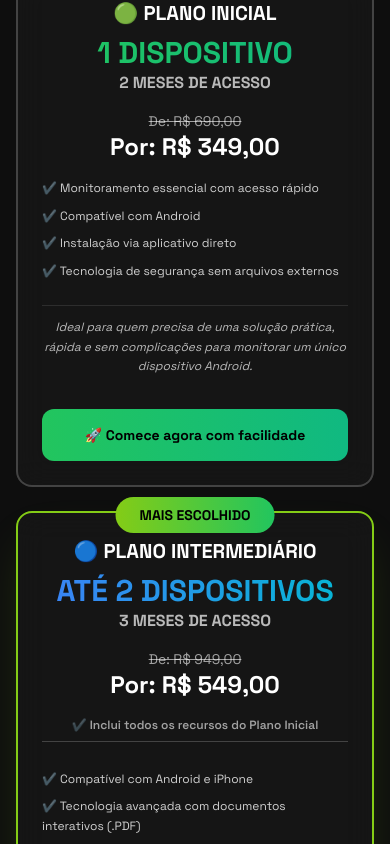
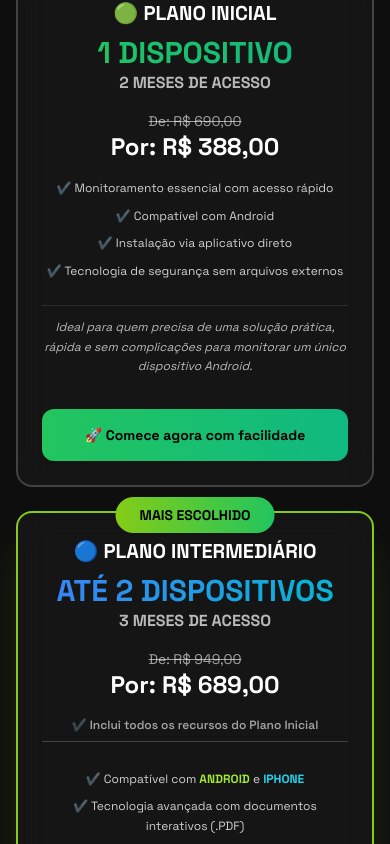
Before and after one commit to saaati/xspy-digital-domination, a React (Vite) app: page / in a window 390 px wide. Shown: the part 3732-4576 px from the top of the page. Built offline with nearby package versions, Linux system fonts and the light colour scheme.

Commit message:
Fix: Improve plans section layout
Update plans section to revert to previous model's layout, center content, use previous button style, update prices, and highlight "ANDROID e IPHONE" text.

```diff
--- a/src/components/AggressivePlans.tsx
+++ b/src/components/AggressivePlans.tsx
@@ -7,7 +7,7 @@ export const AggressivePlans = () => {
       devices: "1 DISPOSITIVO",
       period: "2 MESES DE ACESSO",
       originalPrice: "R$ 690,00",
-      price: "R$ 349,00",
+      price: "R$ 388,00",
       color: "from-green-500 to-emerald-500",
       glow: "green-500",
       features: [
@@ -25,12 +25,12 @@ export const AggressivePlans = () => {
       devices: "ATÉ 2 DISPOSITIVOS",
       period: "3 MESES DE ACESSO",
       originalPrice: "R$ 949,00",
-      price: "R$ 549,00",
+      price: "R$ 689,00",
       color: "from-blue-500 to-cyan-500",
       glow: "blue-500",
       inheritedFrom: "✔️ Inclui todos os recursos do Plano Inicial",
       features: [
-        "✔️ Compatível com Android e iPhone",
+        "✔️ Compatível com <span class='text-lime-400 font-bold'>ANDROID</span> e <span class='text-cyan-400 font-bold'>IPHONE</span>",
         "✔️ Tecnologia avançada com documentos interativos (.PDF)",
         "✔️ Instalação remota inteligente em até dois dispositivos",
         "✔️ Painel de controle completo com dados em tempo real",
@@ -46,7 +46,7 @@ export const AggressivePlans = () => {
       devices: "ATÉ 5 DISPOSITIVOS",
       period: "6 MESES DE ACESSO",
       originalPrice: "R$ 1.490,00",
-      price: "R$ 790,00",
+      price: "R$ 1.090,00",
       color: "from-red-500 to-pink-500",
       glow: "red-500",
       inheritedFrom: "✔️ Inclui todos os recursos do Plano Intermediário",
@@ -128,10 +128,13 @@ export const AggressivePlans = () => {
                 )}
 
                 {/* Features */}
-                <div className="space-y-2 lg:space-y-3 flex-1 text-left">
+                <div className="space-y-2 lg:space-y-3 flex-1 text-center">
                   {plan.features.map((feature, idx) => (
-                    <div key={idx} className="flex items-start gap-2 lg:gap-3">
-                      <span className="text-white/80 text-xs lg:text-sm leading-relaxed">{feature}</span>
+                    <div key={idx} className="flex items-center justify-center gap-2 lg:gap-3">
+                      <span
+                        className="text-white/80 text-xs lg:text-sm leading-relaxed"
+                        dangerouslySetInnerHTML={{ __html: feature }}
+                      />
                     </div>
                   ))}
                 </div>
```
